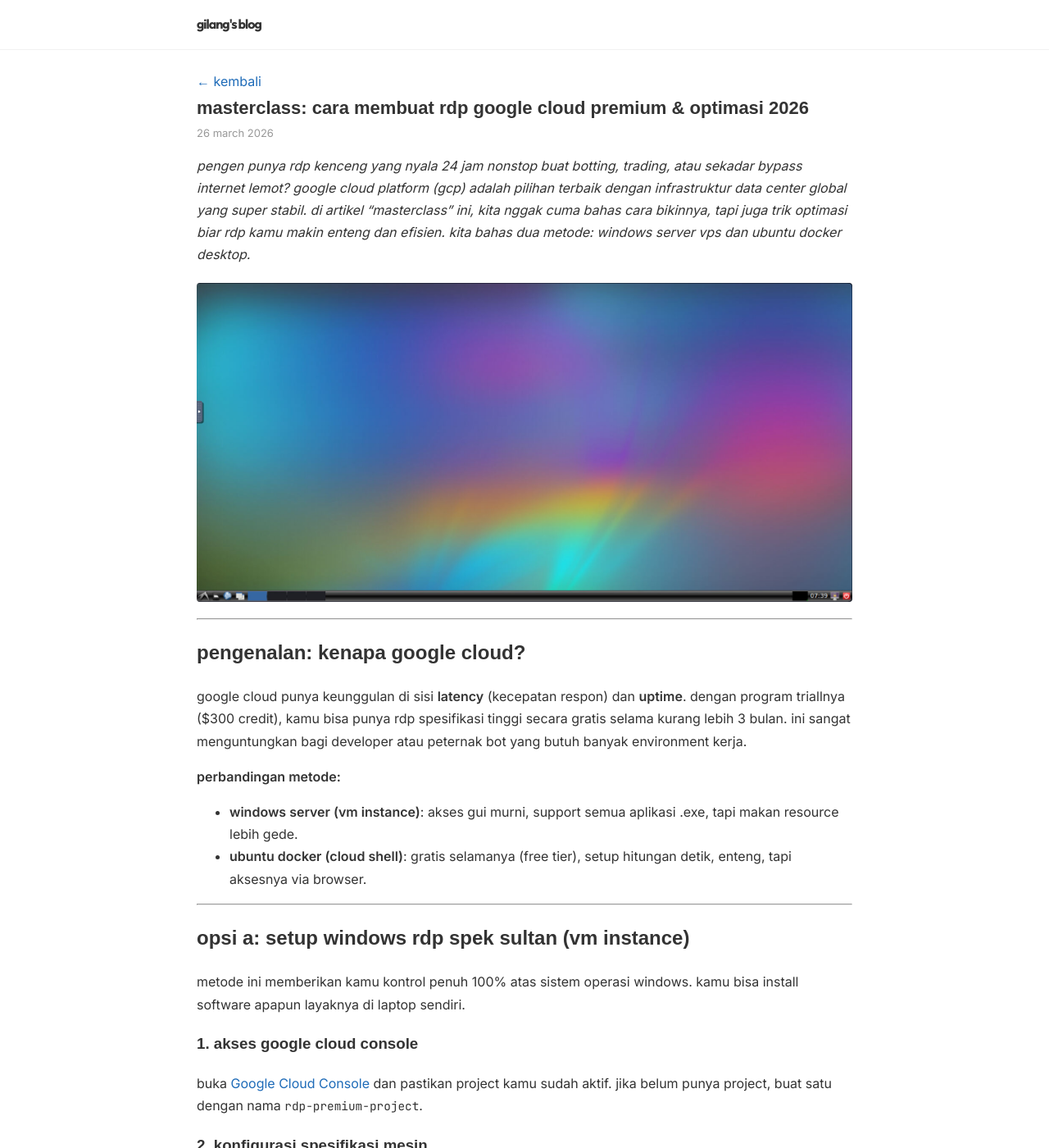
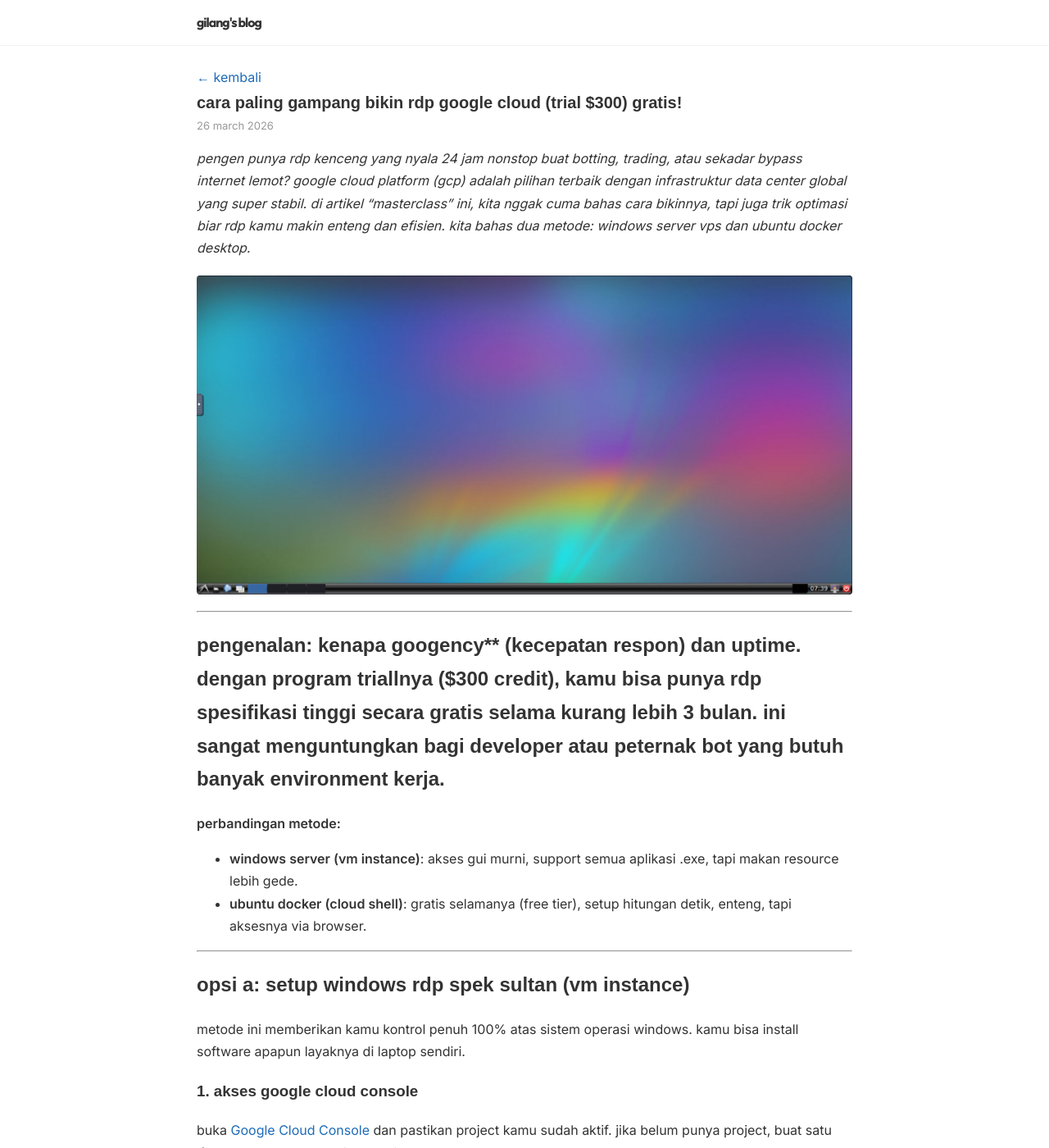
Before and after one commit to gilangf3000/gilangf3000.github.io, a Jekyll site: the page built from _posts/2026-03-26-cara-membuat-rdp-menggunakan-google-cloud.md, in a window 1280 px wide and 1400 px high. Shown: the whole window at 82% size. Built offline with Jekyll 4.4.1, drawn with Linux system fonts in a browser that asks for light colours; a script that is not in the unit is left out; some of the changed text lies outside the part shown.

Commit message:
UI: rewrite titles to natural style and update vps pricing to 15rb

```diff
--- a/_posts/2026-03-26-cara-membuat-rdp-menggunakan-google-cloud.md
+++ b/_posts/2026-03-26-cara-membuat-rdp-menggunakan-google-cloud.md
@@ -1,6 +1,6 @@
 ---
 layout: post
-title: "masterclass: cara membuat rdp google cloud premium & optimasi 2026"
+title: "cara paling gampang bikin rdp google cloud (trial $300) gratis!"
 date: 2026-03-26
 emoji: 🖥️
 keywords: [google cloud, gcp, rdp, vps, windows, ubuntu, tutorial, linux, server, optimasi, rdp gratis, vps murah, gcp rdp, remote desktop google, cara membuat rdp]
@@ -13,9 +13,7 @@ image: /assets/img/rdp-gcp-ok.png
 
 ---
 
-## pengenalan: kenapa google cloud?
-
-google cloud punya keunggulan di sisi **latency** (kecepatan respon) dan **uptime**. dengan program triallnya ($300 credit), kamu bisa punya rdp spesifikasi tinggi secara gratis selama kurang lebih 3 bulan. ini sangat menguntungkan bagi developer atau peternak bot yang butuh banyak environment kerja.
+## pengenalan: kenapa googency** (kecepatan respon) dan **uptime**. dengan program triallnya ($300 credit), kamu bisa punya rdp spesifikasi tinggi secara gratis selama kurang lebih 3 bulan. ini sangat menguntungkan bagi developer atau peternak bot yang butuh banyak environment kerja.
 
 **perbandingan metode:**
 - **windows server (vm instance)**: akses gui murni, support semua aplikasi .exe, tapi makan resource lebih gede.
@@ -53,7 +51,8 @@ klik **Create**. tunggu 1-2 menit sampai status instance centang hijau.
 - catat password yang muncul. **SANGAT PENTING**: Google cuma kasih liat password ini satu kali. jangan sampe ilang!
 
 ### 6. optimasi pasca instalasi (wajib!)
-setelah login rdp via Remote Desktop Connection di laptopmu, lakukan ini biar rdp makin ringan:
+setelah login rdp via Remote Desktitle: "bikin tampilan ssh vps jadi keren pake custom welcome banner (motd)"
+ingan:
 - **disable animations**: buka `sysdm.cpl` > Advanced > Performance Settings > pilih "Adjust for best performance".
 - **server manager**: matikan "IE Enhanced Security Configuration" agar kamu bisa download browser (Chrome/Edge) tanpa direcoki security popup tiap detik.
 - **update drivers**: biarkan windows melakukan update driver cloud-nya sebentar agar performa grafis lebih stabil.
--- a/assets/css/style.css
+++ b/assets/css/style.css
@@ -38,7 +38,7 @@ body::-webkit-scrollbar {
   display: flex;
   justify-content: space-between;
   align-items: center;
-  min-height: 50px;
+  min-height: 45px;
 }
 
 header.site-header {
@@ -95,7 +95,7 @@ header.site-header {
   font-size: 15px;
   outline: none;
   width: 200px;
-  padding: 8px 0;
+  padding: 5px 0;
 }
 
 @media (max-width: 600px) {
@@ -163,7 +163,7 @@ a:hover {
 
 .post-title {
   margin: 0;
-  font-size: 22px;
+  font-size: 20px;
   font-weight: 700;
 }
 
@@ -251,7 +251,7 @@ img {
 }
 
 footer {
-  margin-top: 15px;
+  margin-top: 20px;
   padding: 10px 0;
   border-top: 1px solid #f1f1f1;
   font-size: 13px;
```
Also changed, not shown: other parts of _posts/2026-03-26-cara-membuat-rdp-menggunakan-google-cloud.md (+1 -1 lines), _posts/2026-03-25-custom-welcome-vps.md (+1 -1 lines).
